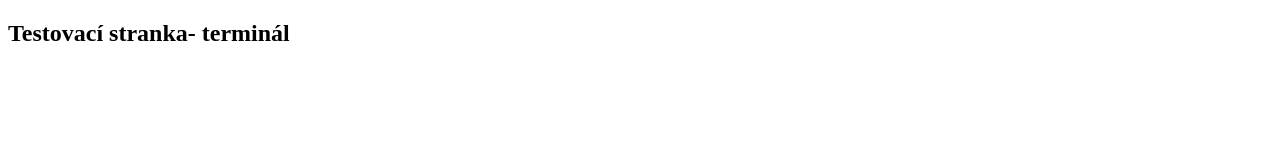
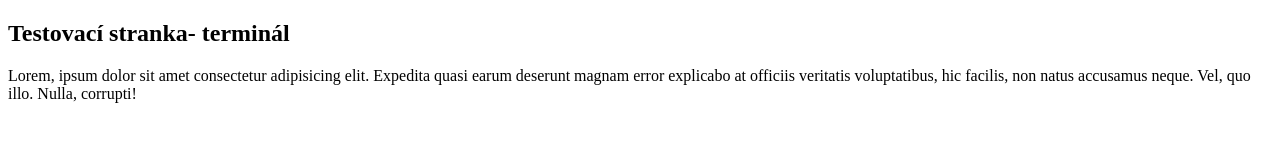
Before and after one commit to Fi3ex/krumpholc222, a plain HTML site: page index.html in a window 1280 px wide. Drawn offline with Linux system fonts and the light colour scheme.

Commit message:
přidán první odstavec

```diff
--- a/index.html
+++ b/index.html
@@ -7,5 +7,8 @@
 <body>
     <h2>Testovací stranka- terminál</h2>
 
+    <p>Lorem, ipsum dolor sit amet consectetur adipisicing elit. Expedita quasi earum deserunt magnam error explicabo at
+        officiis veritatis voluptatibus, hic facilis, non natus accusamus neque. Vel, quo illo. Nulla, corrupti!</p>
+
 </body>
 </html>
```
